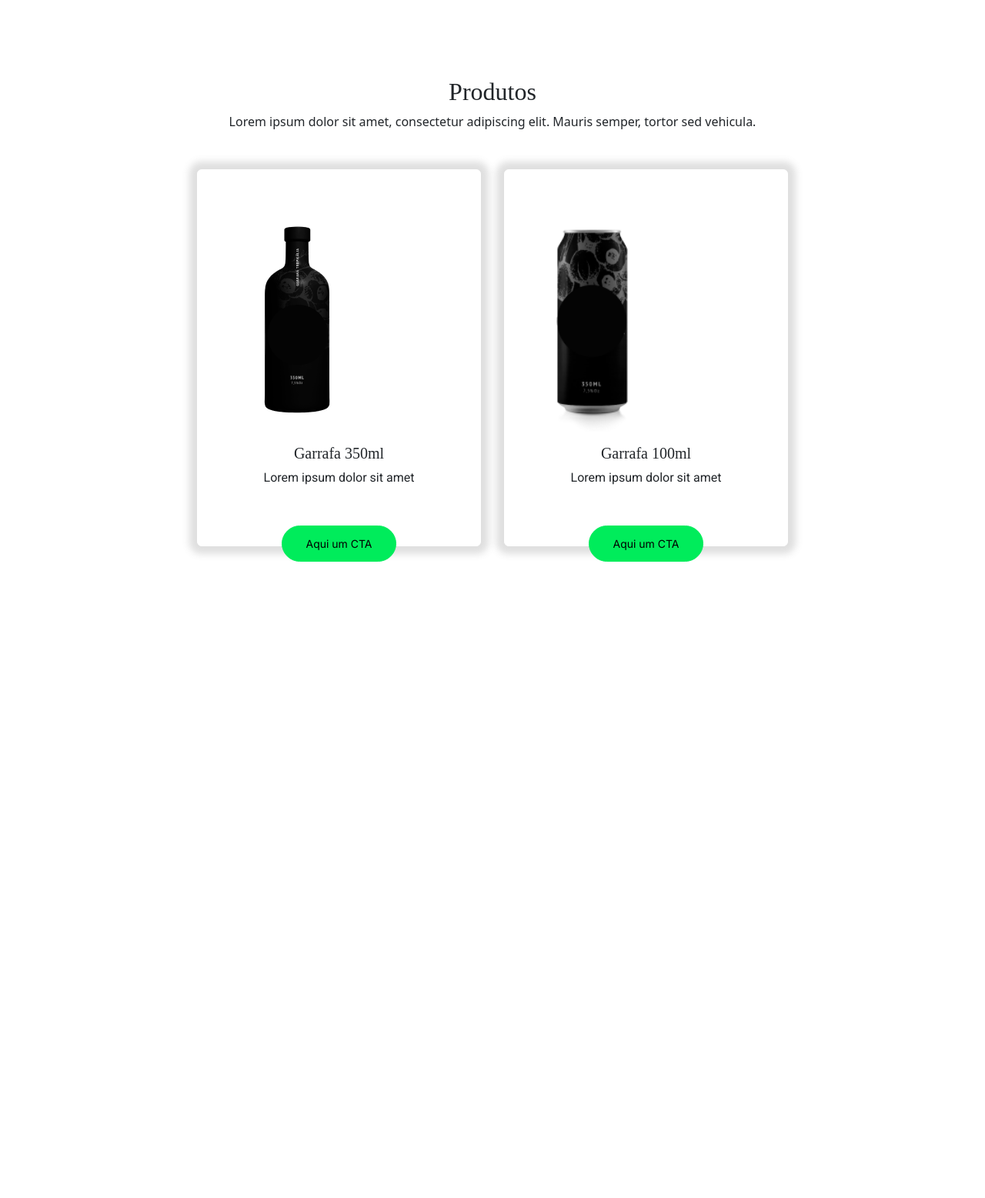
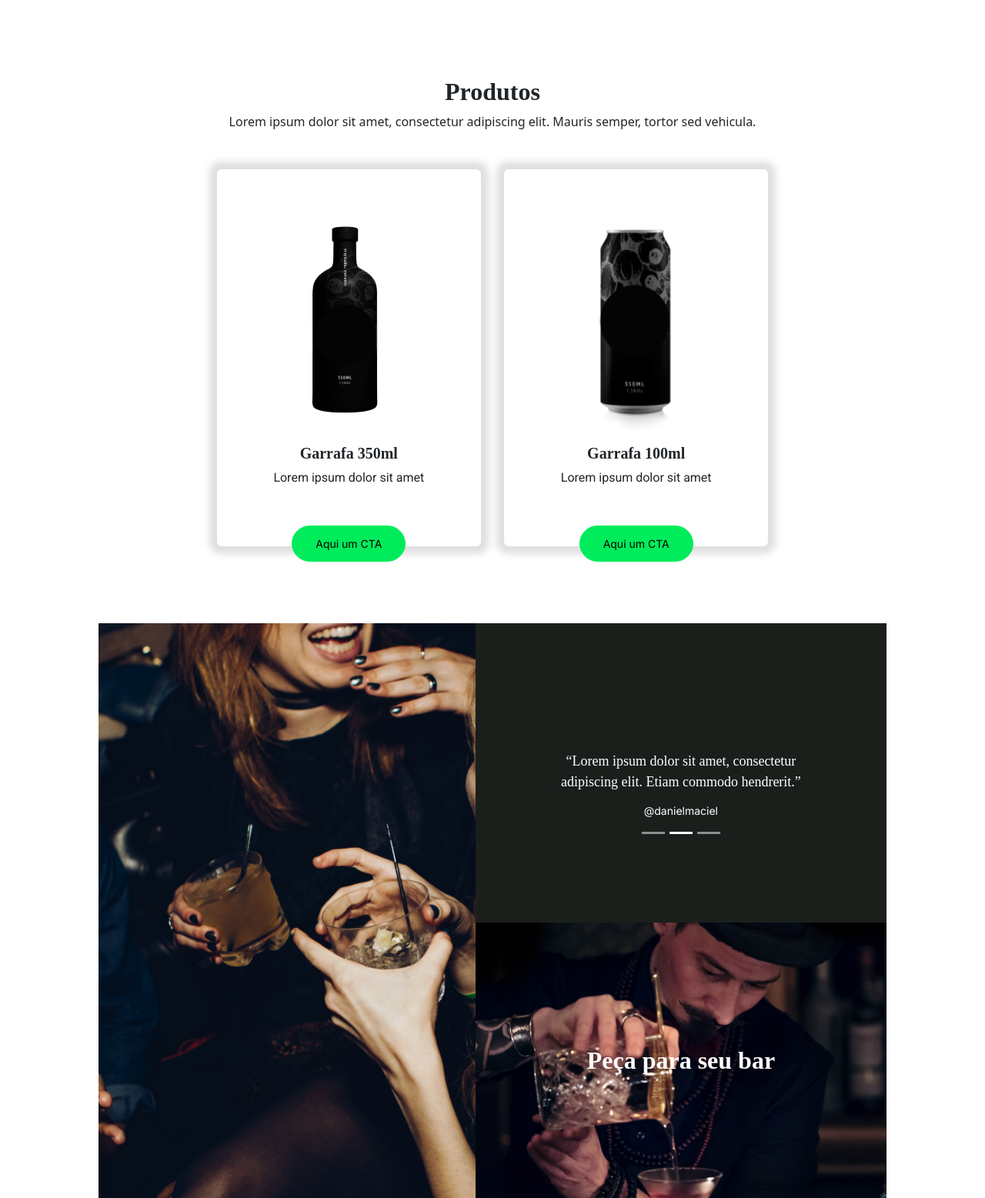
Before and after one commit to chadecamomilly/desafio, a React app in the folder desafio/: page / in a window 1280 px wide. Shown: the part 744-2301 px from the top of the page at 77% size. Before the commit the page ends 1554 px from the top, so only its background shows below. Built offline with nearby package versions, Linux system fonts and the light colour scheme.

Commit message:
Criei as seções de produto e depoimentos

```diff
--- a/desafio/src/Main.css
+++ b/desafio/src/Main.css
@@ -16,4 +16,6 @@
 
 body {
   margin: 0 auto;
+  -webkit-font-smoothing: antialiased;
+  -moz-osx-font-smoothing: grayscale;
 }
--- a/desafio/src/Main.js
+++ b/desafio/src/Main.js
@@ -3,6 +3,7 @@ import './Main.css'
 import Menu from './components/Menu/Menu';
 import Header from './components/Header/Header';
 import Produtos from './components/Produtos/Produtos';
+import Depoimentos from './components/Depoimentos/Depoimentos';
 
 function Main() {
   return (
@@ -10,6 +11,7 @@ function Main() {
       <Menu />
       <Header />
       <Produtos />
+      <Depoimentos />
     </>
   );
 }
--- /dev/null
+++ b/desafio/src/components/Depoimentos/Carousel.js
@@ -0,0 +1,32 @@
+import Carousel from 'react-bootstrap/Carousel';
+import img_path from './transparent.png'
+
+function IndividualIntervalsExample() {
+  return (
+    <Carousel>
+      <Carousel.Item>
+      <img className="d-block w-100" src={img_path} alt="Primeiro slide" />
+        <Carousel.Caption>
+          <p>“Lorem ipsum dolor sit amet, consectetur adipiscing elit. Etiam commodo hendrerit.”</p>
+          <h3>@danielmaciel</h3>
+        </Carousel.Caption>
+      </Carousel.Item>
+      <Carousel.Item>
+      <img className="d-block w-100" src={img_path} alt="Segundo slide" />
+        <Carousel.Caption>
+          <p>“Lorem ipsum dolor sit amet, consectetur adipiscing elit. Etiam commodo hendrerit.”</p>
+          <h3>@danielmaciel</h3>
+        </Carousel.Caption>
+      </Carousel.Item>
+      <Carousel.Item>
+      <img className="d-block w-100" src={img_path} alt="Terceiro slide" />
+        <Carousel.Caption>
+          <p>“Lorem ipsum dolor sit amet, consectetur adipiscing elit. Etiam commodo hendrerit.”</p>
+          <h3>@danielmaciel</h3>
+        </Carousel.Caption>
+      </Carousel.Item>
+    </Carousel>
+  );
+}
+
+export default IndividualIntervalsExample;
--- /dev/null
+++ b/desafio/src/components/Depoimentos/Depoimentos.css
@@ -0,0 +1,107 @@
+.depo-container {
+    width: 80%;
+    margin: 0 auto;
+    display: grid;
+    grid-template-areas:
+        "col1 col1 col2 col2"
+        "col1 col1 col2 col2"
+        "col1 col1 col3 col3"
+        "col1 col1 col3 col3"
+    ;
+    height: 747px;
+}
+
+
+.depo-esquerda {
+    background-image: url(./img-grupo.png);
+    background-repeat: no-repeat;
+    background-position: top;
+    background-size: cover;
+    padding: 100px;
+    grid-area: col1;
+}
+
+.depo-direita-1 {
+    grid-area: col2;
+    background-color: #1B1F1C;
+    text-align: center;
+    color: white;
+    height: auto;
+    margin-bottom: -50px;
+}
+
+.carousel-control-prev,
+.carousel-control-next {
+    display: none;
+}
+
+.depo-direita-2 {
+    grid-area: col3;
+    background-image: url(./img-homem.png);
+    background-repeat: no-repeat;
+    background-position: top;
+    background-size: cover;
+    font-size: 32px;
+    color: white;
+    font-family: 'ArtigoBold';
+    text-align: center;
+}
+
+.depo-direita-2 p {
+    margin-top: 155px;
+}
+
+
+.carousel-item {
+    height: 300px;
+}
+
+.carousel p {
+    color: white;
+    font-family: 'ArtigoRegular';
+    font-weight: 500;
+    font-size: 18px;
+}
+
+h3 {
+    font-size: 14px;
+    font-family: 'Inter';
+}
+
+@media only screen and (max-width: 520px) {
+    .depo-container {
+        width: 90%;
+        grid-template-areas:
+            "col1"
+            "col1"
+            "col2"
+            "col3"
+        ;
+        height: 747px;
+    }
+
+    .depo-esquerda {
+        padding-top: 580px;
+        grid-area: col1;
+    }
+
+    .depo-direita-1 {
+        margin-bottom: 0px;
+        padding:80px 0;
+    }
+
+    .depo-direita-2 {
+        padding:120px 0;
+    }
+
+    .depo-direita-2 p {
+        margin-top: 50px;
+    }
+
+    .carousel-item {
+        height: 200px;
+    }
+
+
+
+}
--- /dev/null
+++ b/desafio/src/components/Depoimentos/Depoimentos.js
@@ -0,0 +1,17 @@
+import IndividualIntervalsExample from './Carousel.js';
+import './Depoimentos.css'
+
+
+function Depoimentos() {
+    return (
+      <div class="depo-container">
+	<div class="depo-esquerda col1"></div>
+	<div class="depo-direita-1 col2">
+    <IndividualIntervalsExample />
+    </div>
+	<div class="depo-direita-2 col3"><p><strong>Peça para seu bar</strong></p></div>
+      </div>
+    );
+  }
+
+export default Depoimentos;
--- a/desafio/src/components/Header/Header.css
+++ b/desafio/src/components/Header/Header.css
@@ -24,7 +24,7 @@ header h1{
 }
 
 header-esquerda {
-    width:40%;
+    width:50%;
 }
 
 header-direita {
@@ -47,7 +47,7 @@ header-direita {
     border:1px solid black;
 }
 
-@media only screen and (max-width: 735px)  {
+@media only screen  and (max-width: 735px)  {
     header h1{
         font-size:48px;
         font-family: 'ArtigoRegular';
@@ -55,11 +55,11 @@ header-direita {
     }
 
     header-esquerda {
-        width:60%;
+        width:50%;
     }
 
     header-direita {
-        width:40%;
+        width:50%;
     }
     header-direita img{
         width:100%;
--- a/desafio/src/components/Produtos/Produtos.css
+++ b/desafio/src/components/Produtos/Produtos.css
@@ -1,19 +1,20 @@
 .container-produtos{
-    width:60%;
+    width:70%;
     margin:100px auto;
-    text-align:center ;
+    text-align:center;
 }
 
-h2, h5{
+h2, h5 {
     font-family: 'ArtigoRegular';
-}
-
+    font-weight: 700;
+  }
 
 
 .container-cards{
+    width:80%;
     display: flex;
     gap:30px;
-    margin-top:50px;
+    margin:50px auto 0 auto;
 }
 
 .card{
@@ -33,7 +34,29 @@ h2, h5{
     margin-bottom:-89px;
 }
 
-.card img{
+.card-img{
     width:min-content;
     height:290px;
 }
+
+@media only screen and (max-width: 735px)  {
+    .container-cards, .container-produtos{
+        width:95%;
+    }
+
+    .card-img{
+        width:auto;
+        height:290px;
+    }
+ }
+
+@media only screen and (max-width: 520px) {
+    .container-cards{
+        flex-wrap: wrap;
+        gap:50px;
+    }
+    .card-img{
+        width:auto;
+        height:auto;
+    }
+ }
--- a/desafio/src/components/Produtos/Produtos.js
+++ b/desafio/src/components/Produtos/Produtos.js
@@ -9,7 +9,7 @@ function Produtos() {
             <p>Lorem ipsum dolor sit amet, consectetur adipiscing elit. Mauris semper, tortor sed vehicula.</p>
             <div class="container-cards">
                 <div class="card">
-                    <img src={produto1} class="card-img-top" width={209} alt="..."  />
+                    <center><img src={produto1} class="card-img" width={200} alt="..."  /></center>
                     <div class="card-body">
                         <h5 class="card-title">Garrafa 350ml</h5>
                         <p class="card-text">Lorem ipsum dolor sit amet</p>
@@ -18,7 +18,7 @@ function Produtos() {
                 </div>
 
                 <div class="card">
-                    <img src={produto2} class="card-img-top" width={209} alt="..." />
+                <center><img src={produto2} class="card-img" width={209} alt="..." /></center>
                     <div class="card-body">
                         <h5 class="card-title">Garrafa 100ml</h5>
                         <p class="card-text">Lorem ipsum dolor sit amet</p>
--- a/desafio/src/index.css
+++ /dev/null
@@ -1,13 +0,0 @@
-body {
-  margin: 0;
-  font-family: -apple-system, BlinkMacSystemFont, 'Segoe UI', 'Roboto', 'Oxygen',
-    'Ubuntu', 'Cantarell', 'Fira Sans', 'Droid Sans', 'Helvetica Neue',
-    sans-serif;
-  -webkit-font-smoothing: antialiased;
-  -moz-osx-font-smoothing: grayscale;
-}
-
-code {
-  font-family: source-code-pro, Menlo, Monaco, Consolas, 'Courier New',
-    monospace;
-}
--- a/desafio/src/index.js
+++ b/desafio/src/index.js
@@ -1,6 +1,6 @@
 import React from 'react';
 import ReactDOM from 'react-dom/client';
-import './index.css';
+import './Main.css';
 import Main from './Main';
 import './fonts/artigo-pro-bold.otf';
 
```
Also changed, not shown: desafio/public/index.html (line endings or trailing spaces), desafio/src/components/Depoimentos/img-grupo.png (added), desafio/src/components/Depoimentos/img-homem.png (added), desafio/src/components/Depoimentos/transparent.png (added). Lines whose indentation alone changed are shown as unchanged.
